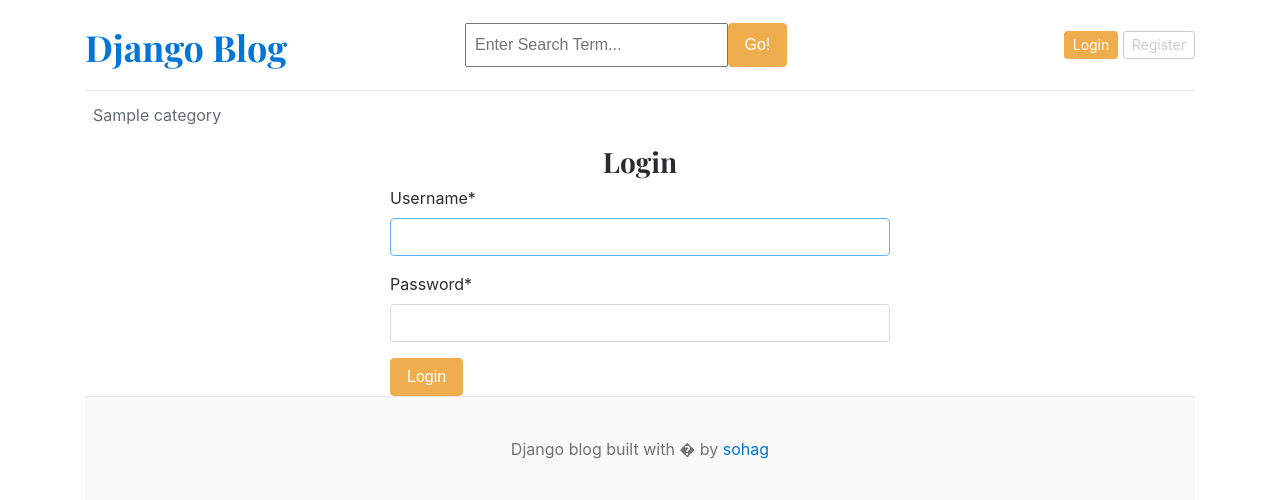
After one commit to Rafin-Tahsin-Sohag-25/Django-Web-Blog-App, a Django app: page /login/ in a window 1280 px wide. The commit adds this page. Shown: the top 500 px of the page. Run offline with Django 5.2, Linux system fonts and the light colour scheme; tables that the repository leaves empty hold one stand-in row (values such as "Sample post"); some libraries are stand-ins or nearby versions.

Commit message:
add some featured login and logout

```diff
--- a/blog_main/urls.py
+++ b/blog_main/urls.py
@@ -33,4 +33,6 @@ urlpatterns = [
     #Search endpoint
     path('blogs/search/',BlogsView.search,name='search'),
     path('register/',views.register,name="register"),
+    path('login/',views.login,name='login'),
+    path('logout/',views.logout,name='logout'),
 ]+ static(settings.MEDIA_URL, document_root=settings.MEDIA_ROOT)
--- a/blog_main/views.py
+++ b/blog_main/views.py
@@ -2,6 +2,9 @@ from django.shortcuts import redirect, render
 from blogs.models import Category,Blog
 from linkMedia.models import About
 from.forms import registrationForm
+from django.contrib.auth.forms import AuthenticationForm
+from django.contrib import auth
+from django.contrib.auth.forms import authenticate
 def home(request):
     featured_post=Blog.objects.filter(is_featured=True,status="Published").order_by('updated_at')
     posts=Blog.objects.filter(is_featured=False,status="Published")
@@ -34,3 +37,23 @@ def register(request):
         'form':form
     }
     return render(request,'register.html',context)
+
+def login(request):
+    if request.method=='POST':
+        form=AuthenticationForm(request,request.POST)
+        if form.is_valid():
+            username=form.cleaned_data['username']
+            password=form.cleaned_data['password']
+            user=auth.authenticate(username=username,password=password)
+            if user is not None:
+                auth.login(request,user)
+            return redirect('home')
+    form=AuthenticationForm()
+    context={
+        'form':form
+    }
+    return render(request,'login.html',context)
+
+def logout(request):
+    auth.logout(request)
+    return redirect('home')
--- a/templates/base.html
+++ b/templates/base.html
@@ -28,8 +28,14 @@
             </form>
           </div>
           <div class="col-4 d-flex justify-content-end align-items-center">
-            <a class="btn btn-sm btn-warning" href="#">Login</a> &nbsp;
+            {%if not user.is_authenticated %}
+            <a class="btn btn-sm btn-warning" href="{%url 'login'%}">Login</a> &nbsp;
             <a class="btn btn-sm btn-outline-secondary" href="{%url 'register'%}">Register</a>
+            {%else%}
+            <span>You are logged in as {{user}}</span>
+            &emsp;
+            <span><a href="{%url 'logout'%}">Logout</a></span>
+            {%endif%}
           </div>
         </div>
       </header>
--- /dev/null
+++ b/templates/login.html
@@ -0,0 +1,13 @@
+{%extends 'base.html'%}
+
+{% block content%}
+{%load crispy_forms_tags %}
+<h3 class="text-center">Login</h3>
+<form action="{% url 'login' %}" method="POST" style="width: 500px; margin: auto;">
+    {%csrf_token%}
+    {{form|crispy}}
+    <button type="submit" class="btn btn-warning">Login</button>
+</form>
+
+
+{% endblock%}
--- a/templates/register.html
+++ b/templates/register.html
@@ -2,7 +2,7 @@
 
 {%block content%}
 {%load crispy_forms_tags %}
-<h1 class="text-center">Register</h1>
+<h3 class="text-center">Register</h3>
 <form action="{%url 'register'%}" method="POST" style="width: 500px; margin: auto;">
     {% csrf_token %}
     {{ form | crispy }}
```
